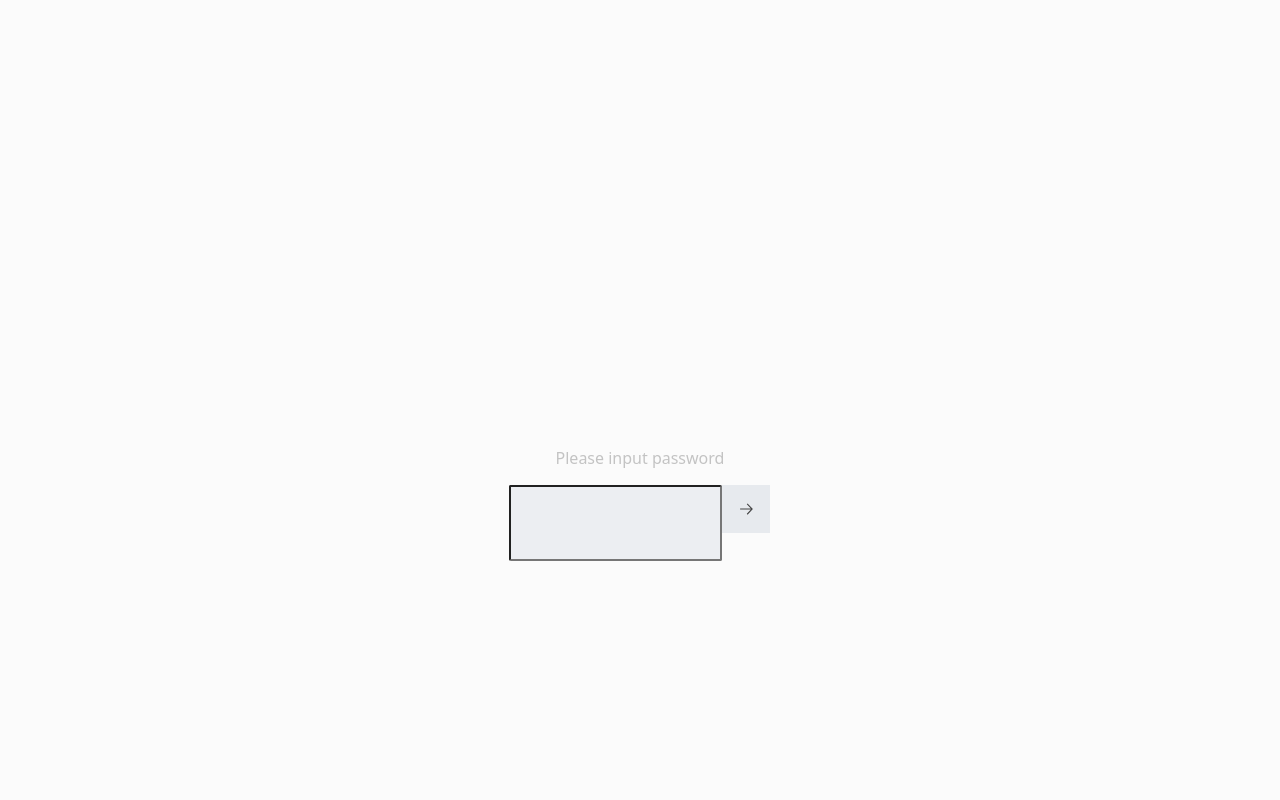
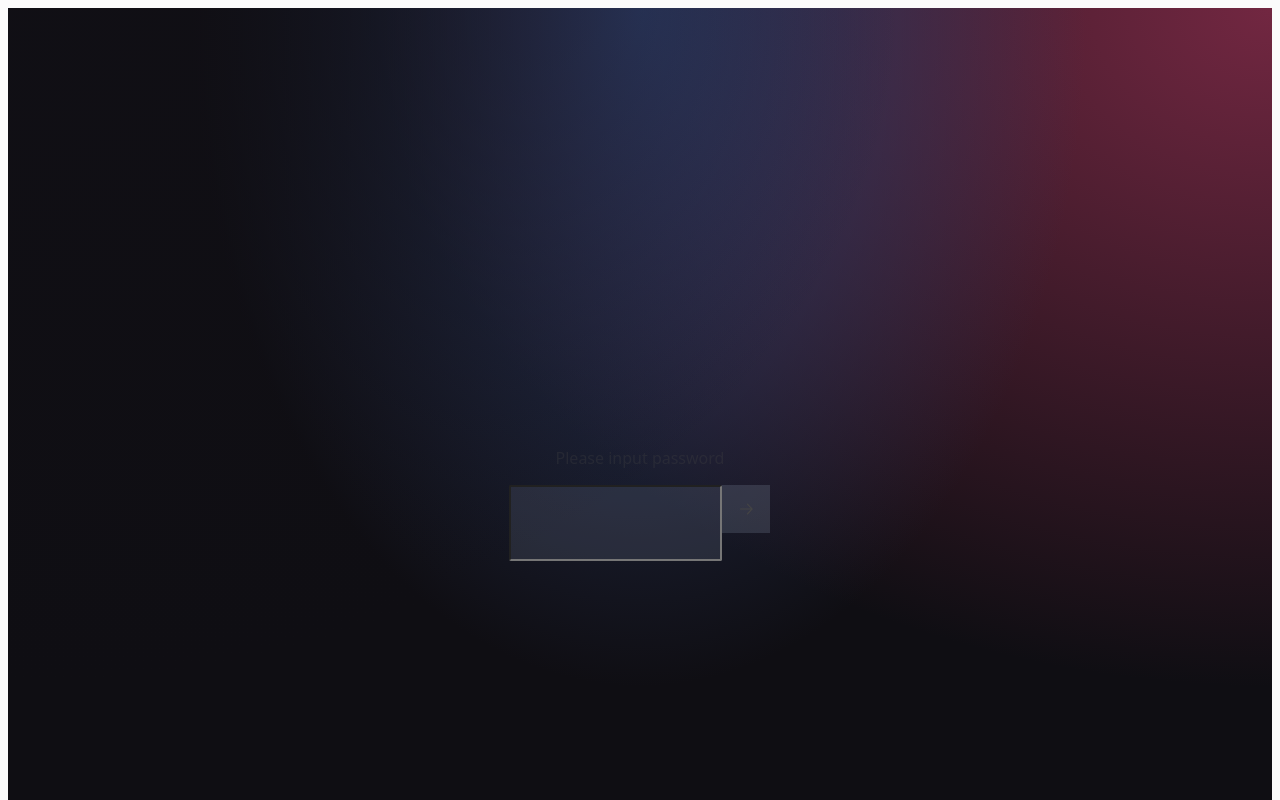
Before and after one commit to anse-app/chatgpt-demo, an Astro site: page /password in a window 1280 px wide. Shown: the top 800 px of the page. Built offline with nearby package versions, Linux system fonts and the light colour scheme; Astro itself is replaced by a stand-in of ours.

Commit message:
Update Layout.astro

```diff
--- a/src/layouts/Layout.astro
+++ b/src/layouts/Layout.astro
@@ -72,6 +72,13 @@ const { title } = Astro.props;
   ::-webkit-scrollbar-track {
     background-color: var(--c-bg);
   }
+
+  body { background-color:#0f0e13;
+  background-image:
+    radial-gradient(at 0% 0%, hsla(253,16%,7%,1) 0, transparent 50%),
+    radial-gradient(at 50% 0%, hsla(225,39%,30%,1) 0, transparent 50%),
+    radial-gradient(at 100% 0%, hsla(339,49%,30%,1) 0, transparent 50%);
+  }
 </style>
 
 <script>
```
